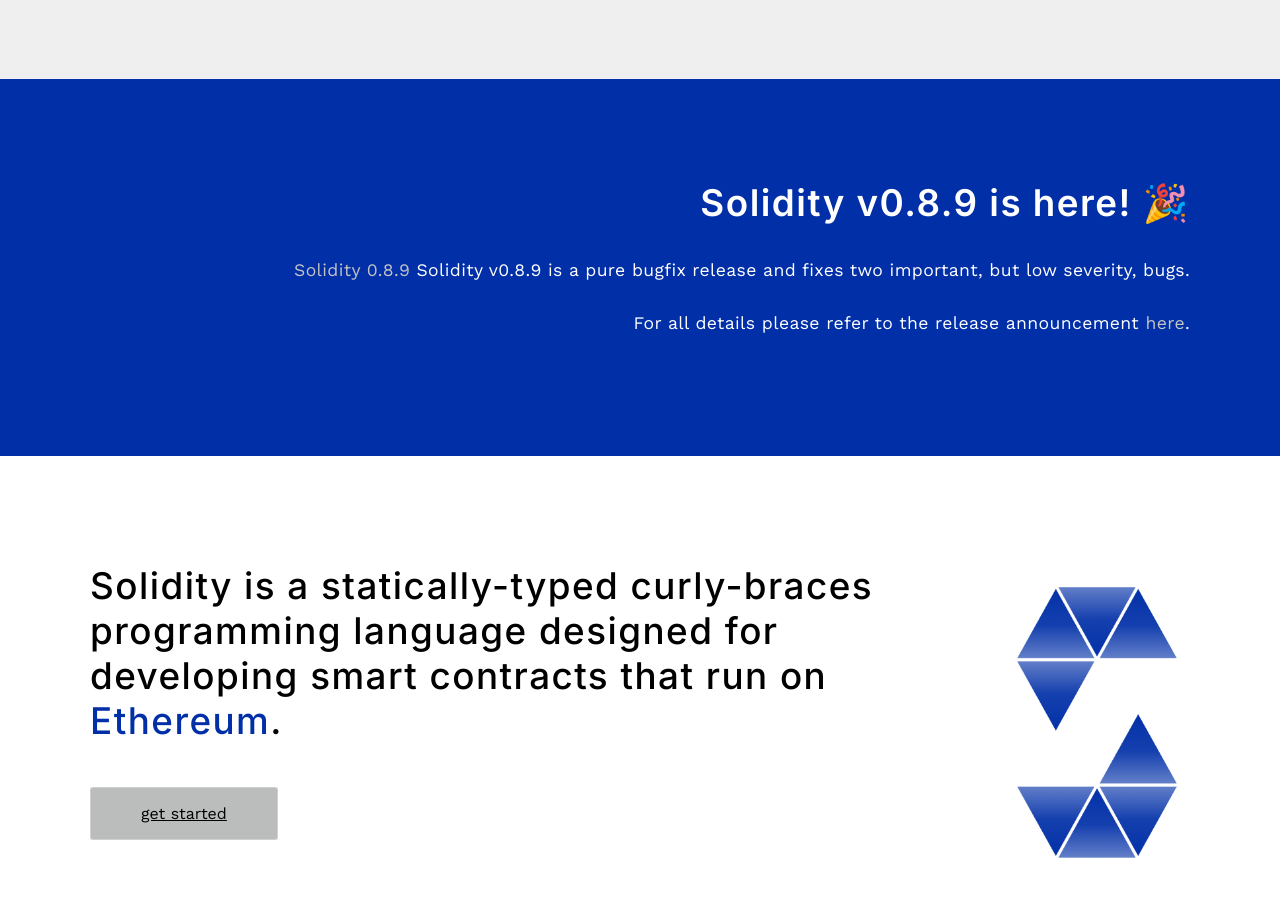
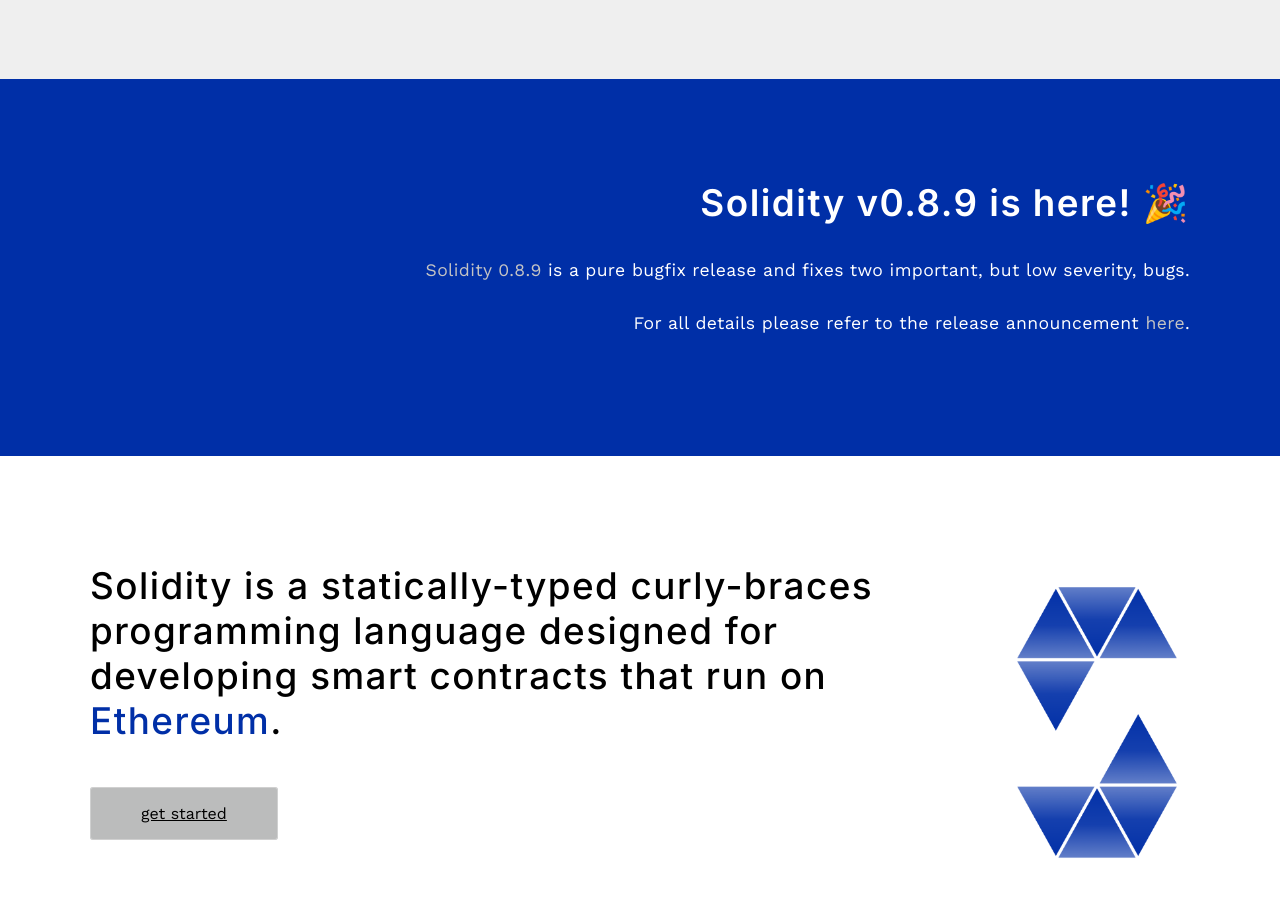
Before and after one commit to ethereum/solidity-portal, a Jekyll site: the page built from index.html, in a window 1280 px wide and 900 px high, scrolled down 670 px. Shown: the top 897 px of the window. Built offline with Jekyll 4.4.1, drawn with Linux system fonts in a browser that asks for light colours; some web fonts are replaced; the list of posts is cut into pages by our own code.

Commit message:
fix double word

```diff
--- a/index.html
+++ b/index.html
@@ -23,7 +23,7 @@
 	<div class="container flex">
 		<div class="text editable">
 			<h2><strong>Solidity v0.8.9 is here! 🎉</strong></h2>
-			<p><a href="https://github.com/ethereum/solidity/releases/tag/v0.8.9">Solidity 0.8.9</a> Solidity v0.8.9 is a pure bugfix release and fixes two important, but low severity, bugs.
+			<p><a href="https://github.com/ethereum/solidity/releases/tag/v0.8.9">Solidity 0.8.9</a> is a pure bugfix release and fixes two important, but low severity, bugs.
 			<br><br>For all details please refer to the release announcement <a href="https://blog.soliditylang.org/2021/09/29/solidity-0.8.9-release-announcement/">here</a>.</p>
 		</div>
 	</div>
```
